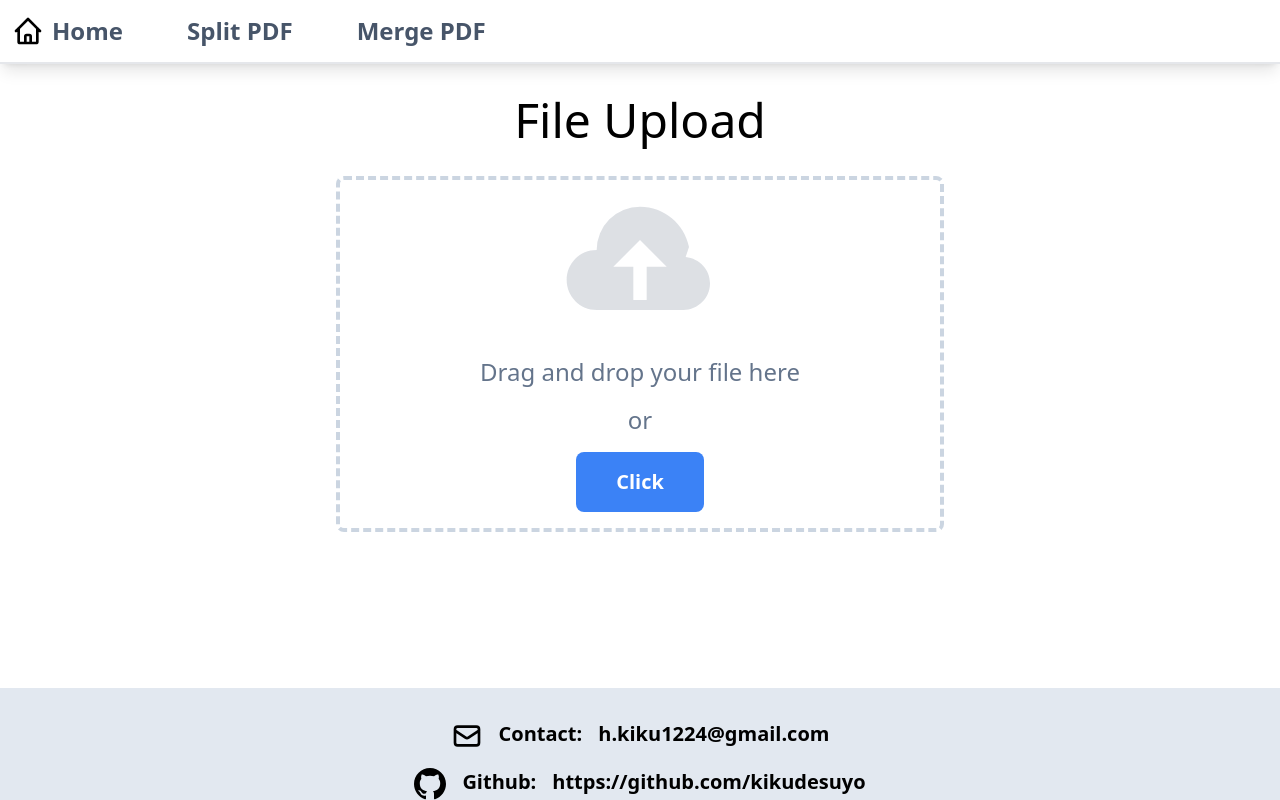
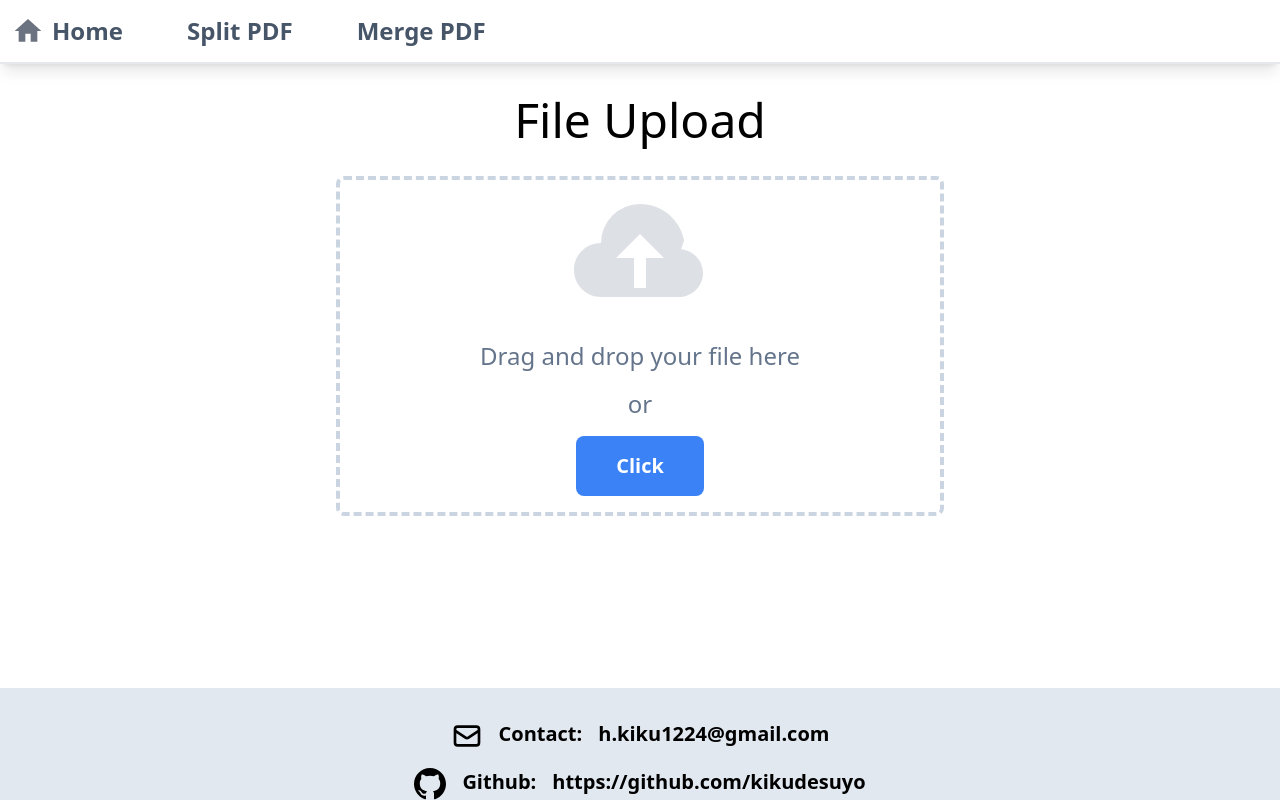
Before and after one commit to kikudesuyo/pdf-edition-v2, a Next.js app in the folder frontend/: page /split-pdf in a window 1280 px wide. Built offline with nearby package versions, Linux system fonts and the light colour scheme.

Commit message:
Icon設定

```diff
--- /dev/null
+++ b/frontend/src/app/merge-pdf/page.tsx
@@ -0,0 +1,5 @@
+const SampleComponent = () => {
+  return <p>sample</p>;
+};
+
+export default SampleComponent;
--- a/frontend/src/assets/icons/crrossIcon.tsx
+++ b/frontend/src/assets/icons/crrossIcon.tsx
@@ -1,9 +1,9 @@
-import { IconProps, colorStyle } from "@/assets/icons/type";
+import { IconProps, colorStyle, sizeStyle } from "@/assets/icons/type";
 
 const CrossIcon = ({ size, color = "black" }: IconProps) => {
   return (
     <svg
-      className={`${size} ${colorStyle[color]} font-semibold`}
+      className={`${sizeStyle[size]} ${colorStyle[color]} font-semibold`}
       fill="none"
       stroke="currentColor"
       viewBox="0 0 24 24"
--- a/frontend/src/assets/icons/emailIcon.tsx
+++ b/frontend/src/assets/icons/emailIcon.tsx
@@ -1,9 +1,9 @@
-import { IconProps, colorStyle } from "@/assets/icons/type";
+import { IconProps, colorStyle, sizeStyle } from "@/assets/icons/type";
 
 const EmailIcon = ({ size, color = "black" }: IconProps) => {
   return (
     <svg
-      className={`${size} ${colorStyle[color]} font-semibold`}
+      className={`${sizeStyle[size]} ${colorStyle[color]} font-semibold`}
       fill="none"
       stroke="currentColor"
       viewBox="0 0 24 24"
--- a/frontend/src/assets/icons/gitHubIcon.tsx
+++ b/frontend/src/assets/icons/gitHubIcon.tsx
@@ -1,9 +1,9 @@
-import { IconProps, colorStyle } from "@/assets/icons/type";
+import { IconProps, colorStyle, sizeStyle } from "@/assets/icons/type";
 
 const GitHubIcon = ({ size, color = "black" }: IconProps) => {
   return (
     <svg
-      className={`${size} ${colorStyle[color]} font-semibold`}
+      className={`${sizeStyle[size]} ${colorStyle[color]}font-semibold`}
       fill="currentColor"
       viewBox="0 0 24 24"
       xmlns="http://www.w3.org/2000/svg"
--- a/frontend/src/assets/icons/homeIcon.tsx
+++ b/frontend/src/assets/icons/homeIcon.tsx
@@ -1,21 +1,16 @@
-import { IconProps, colorStyle } from "@/assets/icons/type";
+import { IconProps, colorStyle, sizeStyle } from "@/assets/icons/type";
 
 const HomeIcon = ({ size, color = "black" }: IconProps) => {
   return (
     <svg
-      className={`${size} ${colorStyle[color]} font-semibold`}
-      fill="none"
-      stroke="currentColor"
+      className={`${sizeStyle[size]} ${colorStyle[color]} font-semibold`}
+      fill="currentColor"
       viewBox="0 0 24 24"
       xmlns="http://www.w3.org/2000/svg"
     >
-      <path
-        strokeLinecap="round"
-        strokeLinejoin="round"
-        strokeWidth={2}
-        d="M3 12l2-2m0 0l7-7 7 7M5 10v10a1 1 0 001 1h3m10-11l2 2m-2-2v10a1 1 0 01-1 1h-3m-6 0a1 1 0 001-1v-4a1 1 0 011-1h2a1 1 0 011 1v4a1 1 0 001 1m-6 0h6"
-      />
+      <path d="M10 20v-6h4v6h5v-8h3L12 3 2 12h3v8z" />
     </svg>
   );
 };
+
 export default HomeIcon;
--- a/frontend/src/assets/icons/type.ts
+++ b/frontend/src/assets/icons/type.ts
@@ -1,3 +1,12 @@
+export const sizeStyle = {
+  sm: "w-8 h-8",
+  md: "w-16 h-16",
+  lg: "w-24 h-24",
+  xl: "w-36 h-36",
+  "2xl": "w-48 h-48",
+  "3xl": "w-64 h-64",
+};
+
 export const colorStyle = {
   white: "text-white",
   black: "text-black",
@@ -10,7 +19,7 @@ export const colorStyle = {
 };
 
 export type IconProps = {
-  size: string;
+  size: keyof typeof sizeStyle;
   color?: keyof typeof colorStyle;
   className?: string;
 };
--- a/frontend/src/assets/icons/uploadIcon.tsx
+++ b/frontend/src/assets/icons/uploadIcon.tsx
@@ -1,9 +1,9 @@
-import { IconProps, colorStyle } from "@/assets/icons/type";
+import { IconProps, colorStyle, sizeStyle } from "@/assets/icons/type";
 
 const UploadIcon = ({ size, color = "black", className }: IconProps) => {
   return (
     <svg
-      className={`${size} ${colorStyle[color]} ${className} font-semibold`}
+      className={`${sizeStyle[size]} ${colorStyle[color]} ${className} font-semibold`}
       fill="currentColor"
       viewBox="0 0 24 24"
       xmlns="http://www.w3.org/2000/svg"
--- a/frontend/src/components/layout/footer.tsx
+++ b/frontend/src/components/layout/footer.tsx
@@ -5,14 +5,14 @@ const Footer = () => {
   return (
     <footer className="sticky bottom-0 flex flex-col items-center justify-center gap-4 bg-slate-200 pt-8 text-center">
       <div className="flex flex-row gap-4">
-        <EmailIcon size="size-8" />
+        <EmailIcon size="sm" />
         <p className="text-xl font-semibold">Contact:</p>
         <a href="mailto:h.kiku1224@gmail.com" className="text-xl font-semibold">
           h.kiku1224@gmail.com
         </a>
       </div>
       <div className="flex flex-row gap-4">
-        <GitHubIcon size="size-8" />
+        <GitHubIcon size="sm" />
         <p className="text-xl font-semibold">Github:</p>
         <a
           href="https://github.com/kikudesuyo"
--- a/frontend/src/components/layout/header.tsx
+++ b/frontend/src/components/layout/header.tsx
@@ -9,7 +9,7 @@ const Header = () => {
           href="/home"
           className="flex flex-row items-center gap-2 text-slate-600"
         >
-          <HomeIcon size="size-8" />
+          <HomeIcon size="sm" color="gray" />
           <p className="text-2xl font-bold">Home</p>
         </Link>
         <Link
--- a/frontend/src/components/layout/uploadFile.tsx
+++ b/frontend/src/components/layout/uploadFile.tsx
@@ -6,7 +6,7 @@ const UploadFile = () => {
     <div className="m-8 flex flex-col items-center justify-center gap-8">
       <p className="font-sans text-5xl">File Upload</p>
       <div className="flex w-1/2 flex-col items-center gap-4 rounded-lg border-4 border-dashed border-slate-300">
-        <UploadIcon size="w-40 h-40" color="ash" className="animate-pulse" />
+        <UploadIcon size="xl" color="ash" className="animate-pulse" />
         <p className="font-sans text-2xl text-slate-500">
           Drag and drop your file here
         </p>
```
